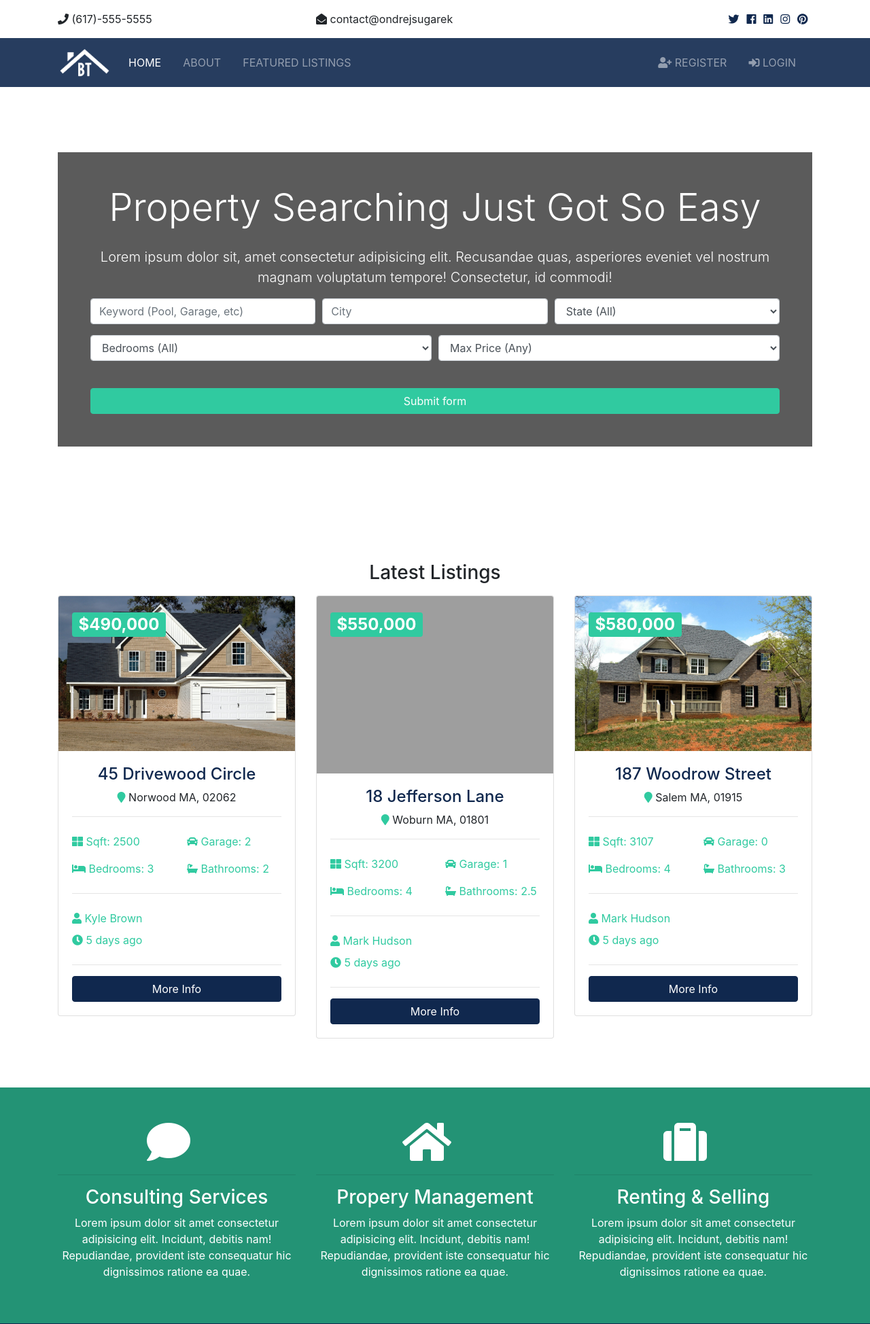
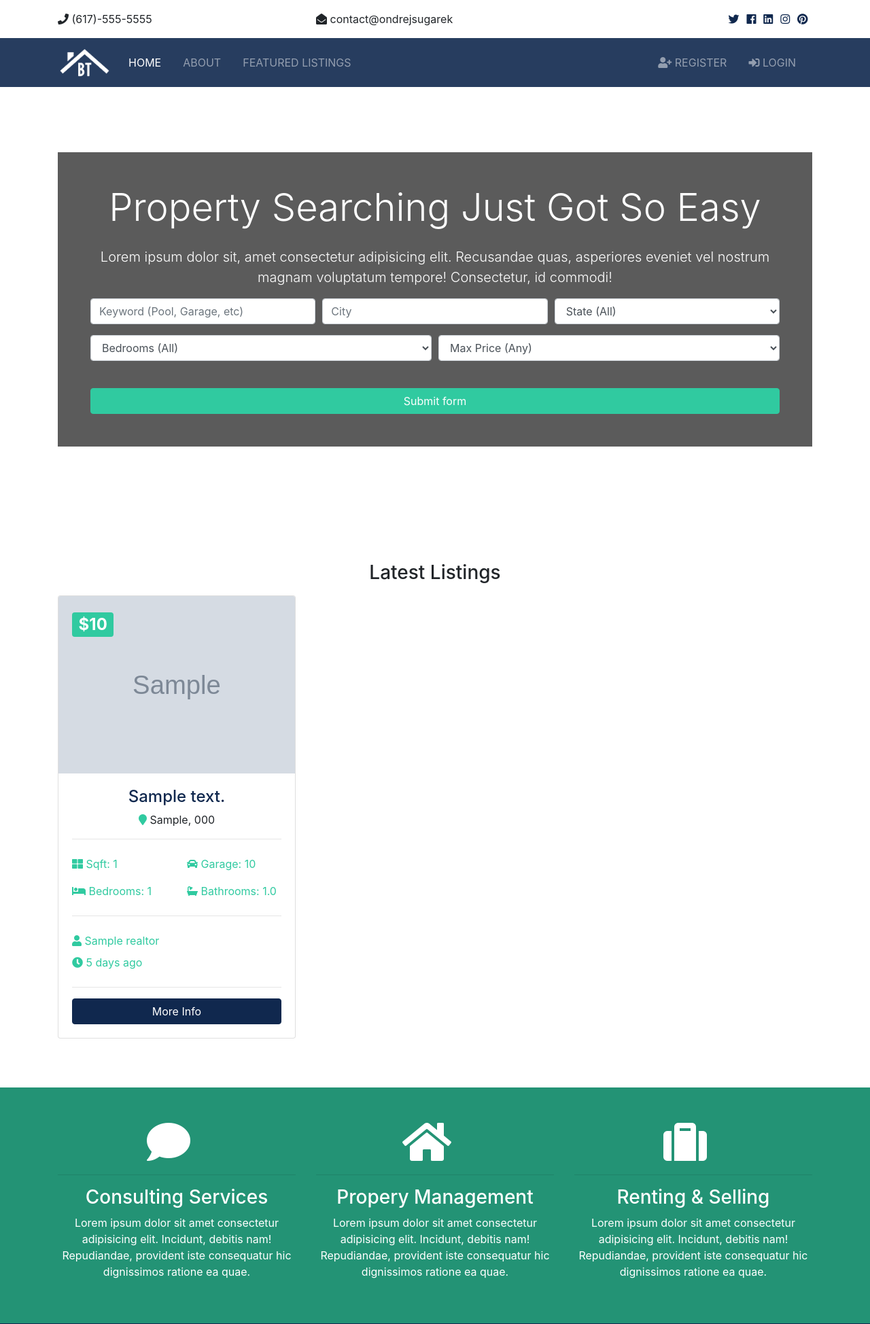
Before and after one commit to sugarekondrej/siteproject, a Django app: page / in a window 1280 px wide. Shown: the top 1948 px of the page at 68% size. Run offline with Django 4.2, Linux system fonts and the light colour scheme; tables that the repository leaves empty hold one stand-in row (values such as "Sample post"); grey boxes marked "Sample" are stand-in pictures; parts of the project's set-up code (start-up, migrations or seed data) failed here and were passed over; some libraries are stand-ins or nearby versions; grey boxes are pictures that could not be loaded.

Commit message:
Updating index with latest listings

```diff
--- a/pages/views.py
+++ b/pages/views.py
@@ -1,9 +1,15 @@
+from multiprocessing import context
 from urllib import request
 from django.shortcuts import render
-
+from listings import models
 # Create your views here.
 def index(request):
-    return render(request,'pages/index.html')
+    listings = models.Listings.objects.all()
+    context = {
+        "listings":listings
+    }
+
+    return render(request,'pages/index.html',context)
 
 
 def about(request):
--- a/templates/listings/listings.html
+++ b/templates/listings/listings.html
@@ -110,6 +110,6 @@
     </div>
   </section>
 
-<h1>Listings</h1>
+
 
 {% endblock %}
--- a/templates/pages/index.html
+++ b/templates/pages/index.html
@@ -130,37 +130,40 @@
       <h3 class="text-center mb-3">Latest Listings</h3>
       <div class="row">
         <!-- Listing 1 -->
+    {%if listings %}
+      {%for listing in listings%}
+        {% if forloop.revcounter < 4 %}
         <div class="col-md-6 col-lg-4 mb-4">
           <div class="card listing-preview">
-            <img class="card-img-top" src="assets/img/homes/home-1.jpg" alt="">
+            <img class="card-img-top" src="{{ listing.photo_main.url }}" alt="">
             <div class="card-img-overlay">
               <h2>
-                <span class="badge badge-secondary text-white">$490,000</span>
+                <span class="badge badge-secondary text-white">${{listing.price}}</span>
               </h2>
             </div>
             <div class="card-body">
               <div class="listing-heading text-center">
-                <h4 class="text-primary">45 Drivewood Circle</h4>
+                <h4 class="text-primary">{{listing.address}}</h4>
                 <p>
-                  <i class="fas fa-map-marker text-secondary"></i> Norwood MA, 02062</p>
+                  <i class="fas fa-map-marker text-secondary"></i> {{listing.city}}, {{listing.zipcode}}</p>
               </div>
               <hr>
               <div class="row py-2 text-secondary">
                 <div class="col-6">
-                  <i class="fas fa-th-large"></i> Sqft: 2500</div>
+                  <i class="fas fa-th-large"></i> Sqft: {{listing.sqft}}</div>
                 <div class="col-6">
-                  <i class="fas fa-car"></i> Garage: 2</div>
+                  <i class="fas fa-car"></i> Garage: {{listing.garage}}</div>
               </div>
               <div class="row py-2 text-secondary">
                 <div class="col-6">
-                  <i class="fas fa-bed"></i> Bedrooms: 3</div>
+                  <i class="fas fa-bed"></i> Bedrooms: {{listing.bedrooms}}</div>
                 <div class="col-6">
-                  <i class="fas fa-bath"></i> Bathrooms: 2</div>
+                  <i class="fas fa-bath"></i> Bathrooms: {{listing.bathrooms}}</div>
               </div>
               <hr>
               <div class="row py-2 text-secondary">
                 <div class="col-6">
-                  <i class="fas fa-user"></i> Kyle Brown</div>
+                  <i class="fas fa-user"></i> {{listing.realtor}}</div>
               </div>
               <div class="row text-secondary pb-2">
                 <div class="col-6">
@@ -171,94 +174,10 @@
             </div>
           </div>
         </div>
+        {%endif%}
+      {%endfor%}
+    {%endif%}
 
-        <!-- Listing 2 -->
-        <div class="col-md-6 col-lg-4 mb-4">
-          <div class="card listing-preview">
-            <img class="card-img-top" src="assets/img/homes/home-2.jpg" alt="">
-            <div class="card-img-overlay">
-              <h2>
-                <span class="badge badge-secondary text-white">$550,000</span>
-              </h2>
-            </div>
-            <div class="card-body">
-              <div class="listing-heading text-center">
-                <h4 class="text-primary">18 Jefferson Lane</h4>
-                <p>
-                  <i class="fas fa-map-marker text-secondary"></i> Woburn MA, 01801</p>
-              </div>
-              <hr>
-              <div class="row py-2 text-secondary">
-                <div class="col-6">
-                  <i class="fas fa-th-large"></i> Sqft: 3200</div>
-                <div class="col-6">
-                  <i class="fas fa-car"></i> Garage: 1</div>
-              </div>
-              <div class="row py-2 text-secondary">
-                <div class="col-6">
-                  <i class="fas fa-bed"></i> Bedrooms: 4</div>
-                <div class="col-6">
-                  <i class="fas fa-bath"></i> Bathrooms: 2.5</div>
-              </div>
-              <hr>
-              <div class="row py-2 text-secondary">
-                <div class="col-6">
-                  <i class="fas fa-user"></i> Mark Hudson</div>
-              </div>
-              <div class="row text-secondary pb-2">
-                <div class="col-6">
-                  <i class="fas fa-clock"></i> 5 days ago</div>
-              </div>
-              <hr>
-              <a href="listing.html" class="btn btn-primary btn-block">More Info</a>
-            </div>
-          </div>
-        </div>
-
-        <!-- Listing 3 -->
-        <div class="col-md-6 col-lg-4 mb-4">
-          <div class="card listing-preview">
-            <img class="card-img-top" src="assets/img/homes/home-3.jpg" alt="">
-            <div class="card-img-overlay">
-              <h2>
-                <span class="badge badge-secondary text-white">$580,000</span>
-              </h2>
-            </div>
-            <div class="card-body">
-              <div class="listing-heading text-center">
-                <h4 class="text-primary">187 Woodrow Street</h4>
-                <p>
-                  <i class="fas fa-map-marker text-secondary"></i> Salem MA, 01915</p>
-              </div>
-              <hr>
-              <div class="row py-2 text-secondary">
-                <div class="col-6">
-                  <i class="fas fa-th-large"></i> Sqft: 3107</div>
-                <div class="col-6">
-                  <i class="fas fa-car"></i> Garage: 0</div>
-              </div>
-              <div class="row py-2 text-secondary">
-                <div class="col-6">
-                  <i class="fas fa-bed"></i> Bedrooms: 4</div>
-                <div class="col-6">
-                  <i class="fas fa-bath"></i> Bathrooms: 3</div>
-              </div>
-              <hr>
-              <div class="row py-2 text-secondary">
-                <div class="col-6">
-                  <i class="fas fa-user"></i> Mark Hudson</div>
-              </div>
-              <div class="row text-secondary pb-2">
-                <div class="col-6">
-                  <i class="fas fa-clock"></i> 5 days ago</div>
-              </div>
-              <hr>
-              <a href="listing.html" class="btn btn-primary btn-block">More Info</a>
-            </div>
-          </div>
-        </div>
-
-      </div>
     </div>
   </section>
 
```
